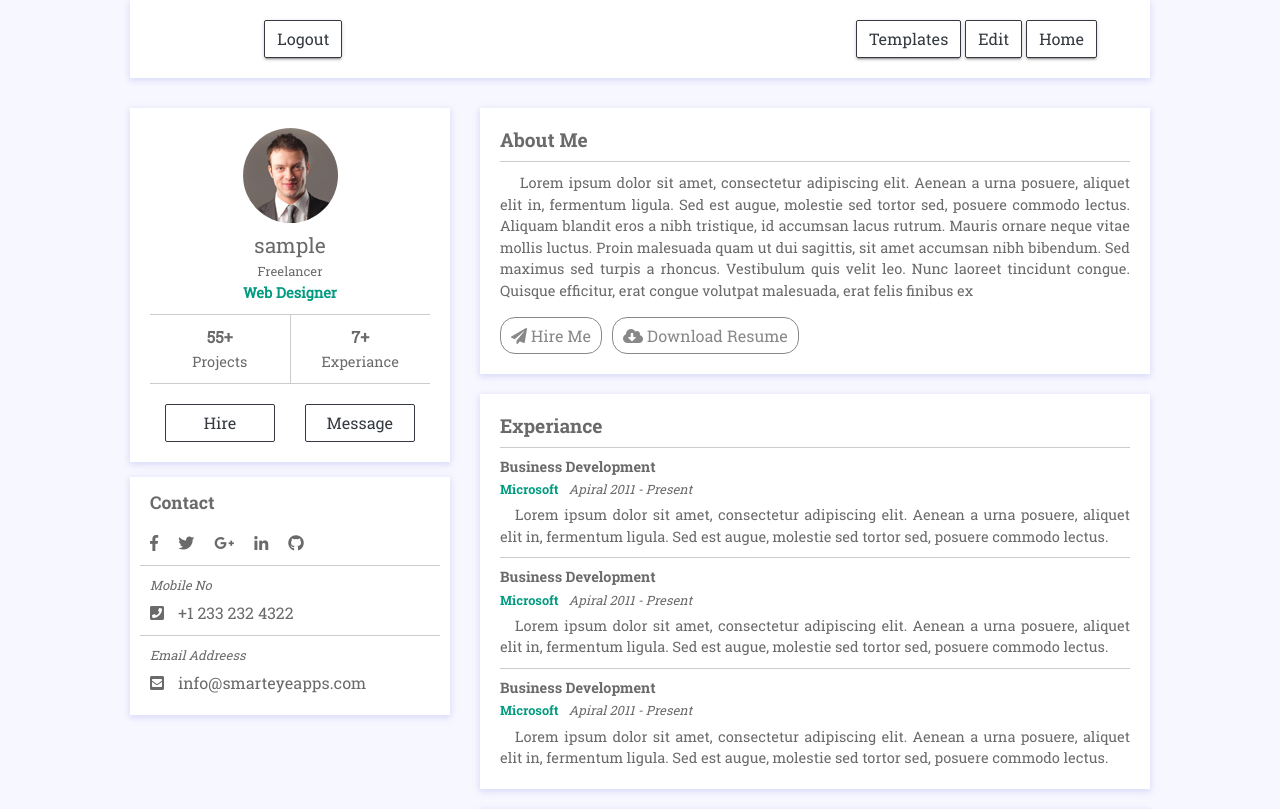
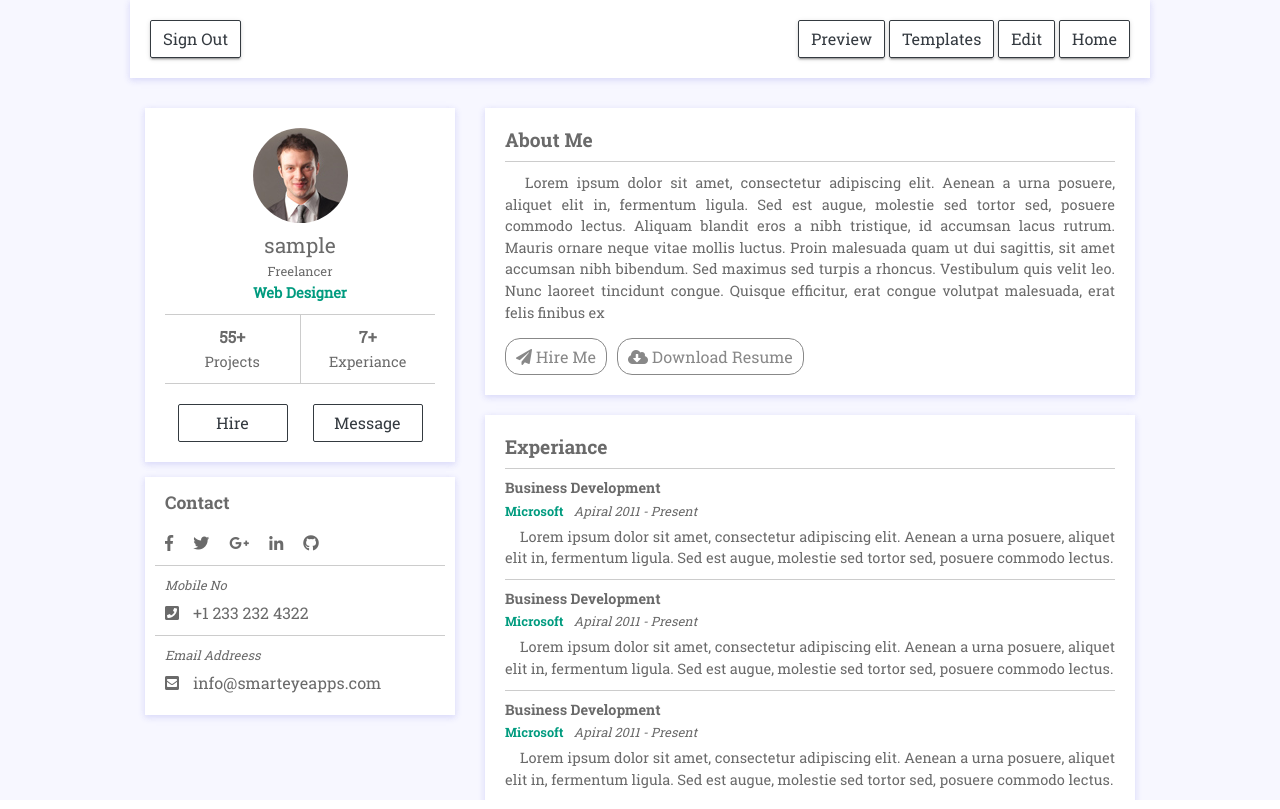
Before and after one commit to KasraFereydounpoor/resume_creator, a Django app: page /resume in a window 1280 px wide. Shown: the top 809 px of the page. Run offline with Django 5.2, Linux system fonts and the light colour scheme; the visitor is signed in with stand-in values (Sample User, id 1); some libraries are stand-ins or nearby versions.

Commit message:
major changes
html codes edited
form_valid
new views in app_accounts

```diff
--- /dev/null
+++ b/resume_creator/app_accounts/urls.py
@@ -0,0 +1,12 @@
+
+from django.contrib import admin
+from django.urls import path , include
+from app_accounts import views
+
+
+
+app_name = 'app_accounts'
+
+urlpatterns = [
+    path("signup/", views.SignUpView.as_view(), name="signup")
+    ]
--- a/resume_creator/app_resume/templates/templates/appbar.html
+++ b/resume_creator/app_resume/templates/templates/appbar.html
@@ -1,24 +1,33 @@
+{% load static %}
+
 <div class="container-fluid">
   <div class="container profile-container appbar">
     <div class="row">
       <div id="menu-jk" class="col">
 <div class="pro-s-cover">
   <div class="row justify-content-between">
-            <div class="col-4">
+    <div class="col-4 text-left">
       {% if user.is_authenticated %}
-              <form method="post" action="{% url 'logout' %}">
-                {% csrf_token %}
-                <button type="submit" class="btn btn-outline-dark">
-                  Logout
-                </button>
-              </form>
+        <a href="{% url 'logout' %}" class="btn btn-outline-dark">
+          Sign Out
+        </a>
       {% else %}
         <a href="{% url 'login' %}" class="btn btn-outline-dark">
-                Login
+          Sign In
+        </a>
+      {% endif %}
+      {% if not user.is_authenticated %}
+        <a href="{% url 'app_accounts:signup' %}" class="btn btn-outline-dark">
+          Sign Up
         </a>
       {% endif %}
     </div>
-            <div class="col-4">
+    <div class="col-8 text-right">
+      {% if user.is_authenticated %}
+        <a href="{% url 'app_resume:resume' %}" class="btn btn-outline-dark">
+          Preview
+        </a>
+      {% endif %}
       <a href="#" class="btn btn-outline-dark">
         Templates
       </a>
@@ -31,7 +40,3 @@
     </div>
   </div>
 </div>
-      </div>
-    </div>
-  </div>
-</div>
--- a/resume_creator/app_resume/urls.py
+++ b/resume_creator/app_resume/urls.py
@@ -21,7 +21,10 @@ from django.conf import settings
 from django.conf.urls.static import static
 from app_resume import views
 
+
+app_name = 'app_resume'
+
 urlpatterns = [
     path('' , views.index),
-    path('resume' , views.resume),
+    path('resume' , views.resume , name="resume"),
 ] + static(settings.STATIC_URL , document_root=settings.STATIC_ROOT)
--- a/resume_creator/app_resume/views.py
+++ b/resume_creator/app_resume/views.py
@@ -1,9 +1,10 @@
 from django.shortcuts import render
-
+from django.contrib.auth.decorators import login_required
 
 
 def index(request):
     return render(request , 'index.html')
 
+@login_required
 def resume(request):
     return render(request , 'resume.html')
--- a/resume_creator/resume_creator/urls.py
+++ b/resume_creator/resume_creator/urls.py
@@ -22,5 +22,6 @@ from app_resume import views
 urlpatterns = [
     path('admin/', admin.site.urls),
     path('' , include('app_resume.urls')),
-    path("accounts/" , include("django.contrib.auth.urls")),
+    path('accounts/' , include('app_accounts.urls')),
+    path('accounts/' , include("django.contrib.auth.urls")),
 ]
```
Also changed, not shown: resume_creator/app_accounts/templates/registration/signup.html (added, +12 -0 lines), resume_creator/app_accounts/views.py (+21 -1 lines). Lines whose indentation alone changed are shown as unchanged.
